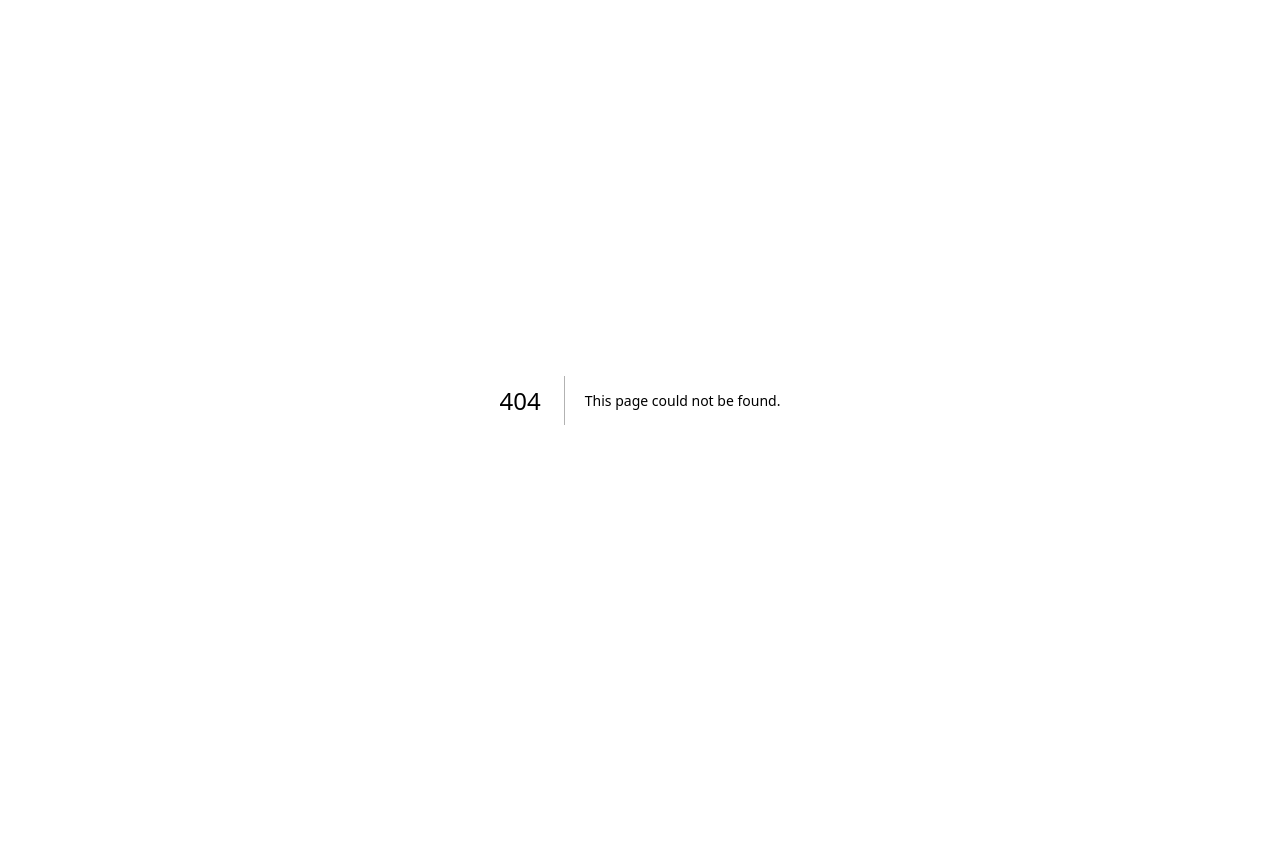
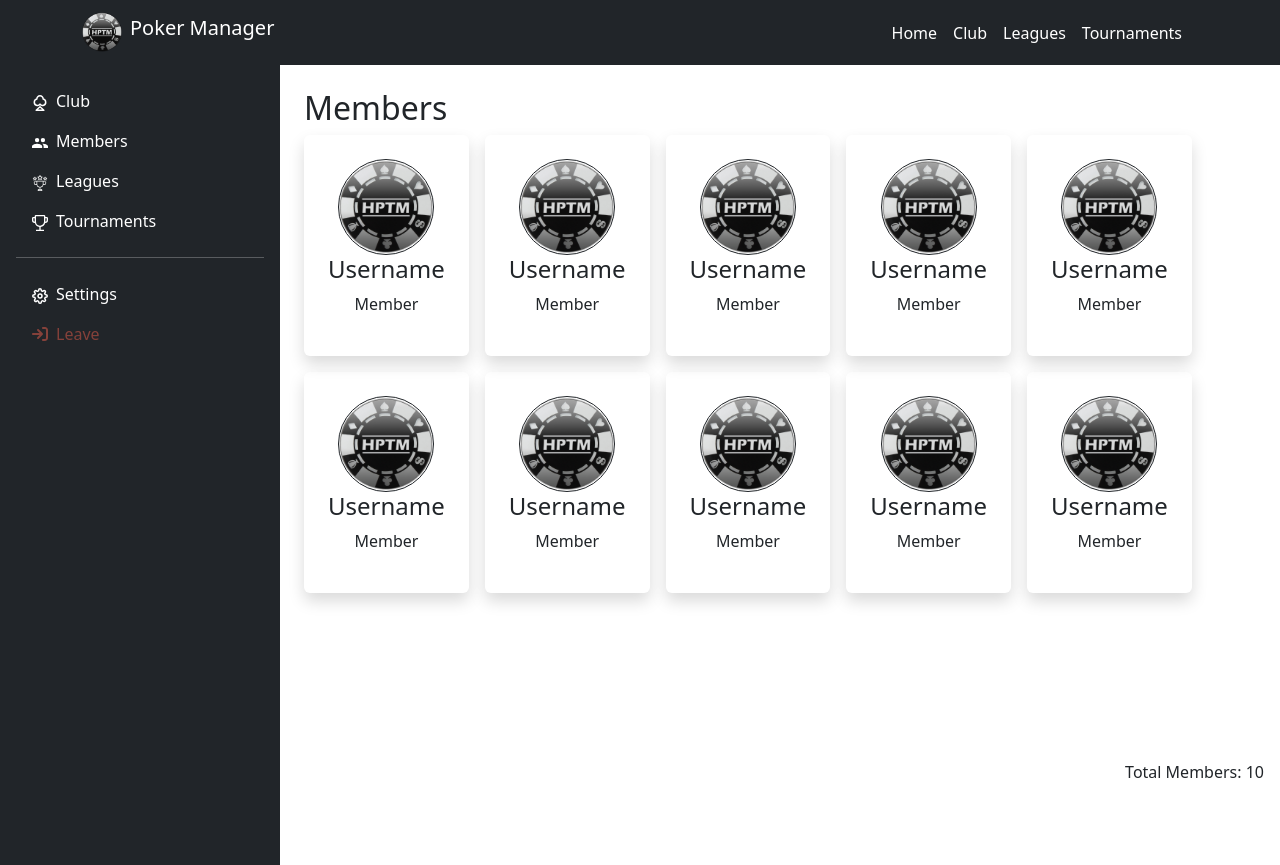
Before and after one commit to JonathanDepaepe/poker, a Next.js app: page /club/members in a window 1280 px wide. Before the commit this address had no page. Before the commit the page ends 800 px from the top, so only its background shows below. Built offline with nearby package versions, Linux system fonts and the light colour scheme.

Commit message:
Members page club

```diff
--- /dev/null
+++ b/pages/club/members.js
@@ -0,0 +1,86 @@
+import {NavClub} from "../../components/navigation/navClub";
+import {NavTop} from "../../components/navigation/navTop";
+import React from 'react';
+
+import Head from "next/head";
+import Image from "next/image";
+
+
+export default function Home() {
+    return (
+        <>
+            <Head>
+                <title>Poker Manager | Club</title>
+                <meta name="viewport" content="initial-scale=1.0, width=device-width"/>
+            </Head>
+            <div>
+                <NavTop/>
+            </div>
+
+            <div className={"d-flex bg-white"}>
+                <NavClub/>
+
+                <main className="p-4 w-100">
+                    <h2>Members</h2>
+                    <article className={'d-flex flex-wrap'}>
+                        <section className={'d-flex flex-column shadow rounded p-4 me-3 mb-3'}>
+                            <Image className={"img-club-member m-auto"} src={"/images/logo.png"} width={100} height={100} alt={"profile"}/>
+                            <h4 className={"text-center"}>Username</h4>
+                            <p className={"text-center"}>Member</p>
+                        </section>
+                        <section className={'d-flex flex-column shadow rounded p-4 me-3 mb-3'}>
+                            <Image className={"img-club-member m-auto"} src={"/images/logo.png"} width={100} height={100} alt={"profile"}/>
+                            <h4 className={"text-center"}>Username</h4>
+                            <p className={"text-center"}>Member</p>
+                        </section>
+                        <section className={'d-flex flex-column shadow rounded p-4 me-3 mb-3'}>
+                            <Image className={"img-club-member m-auto"} src={"/images/logo.png"} width={100} height={100} alt={"profile"}/>
+                            <h4 className={"text-center"}>Username</h4>
+                            <p className={"text-center"}>Member</p>
+                        </section>
+                        <section className={'d-flex flex-column shadow rounded p-4 me-3 mb-3'}>
+                            <Image className={"img-club-member m-auto"} src={"/images/logo.png"} width={100} height={100} alt={"profile"}/>
+                            <h4 className={"text-center"}>Username</h4>
+                            <p className={"text-center"}>Member</p>
+                        </section>
+                        <section className={'d-flex flex-column shadow rounded p-4 me-3 mb-3'}>
+                            <Image className={"img-club-member m-auto"} src={"/images/logo.png"} width={100} height={100} alt={"profile"}/>
+                            <h4 className={"text-center"}>Username</h4>
+                            <p className={"text-center"}>Member</p>
+                        </section>
+                        <section className={'d-flex flex-column shadow rounded p-4 me-3 mb-3'}>
+                            <Image className={"img-club-member m-auto"} src={"/images/logo.png"} width={100} height={100} alt={"profile"}/>
+                            <h4 className={"text-center"}>Username</h4>
+                            <p className={"text-center"}>Member</p>
+                        </section>
+                        <section className={'d-flex flex-column shadow rounded p-4 me-3 mb-3'}>
+                            <Image className={"img-club-member m-auto"} src={"/images/logo.png"} width={100} height={100} alt={"profile"}/>
+                            <h4 className={"text-center"}>Username</h4>
+                            <p className={"text-center"}>Member</p>
+                        </section>
+                        <section className={'d-flex flex-column shadow rounded p-4 me-3 mb-3'}>
+                            <Image className={"img-club-member m-auto"} src={"/images/logo.png"} width={100} height={100} alt={"profile"}/>
+                            <h4 className={"text-center"}>Username</h4>
+                            <p className={"text-center"}>Member</p>
+                        </section>
+                        <section className={'d-flex flex-column shadow rounded p-4 me-3 mb-3'}>
+                            <Image className={"img-club-member m-auto"} src={"/images/logo.png"} width={100} height={100} alt={"profile"}/>
+                            <h4 className={"text-center"}>Username</h4>
+                            <p className={"text-center"}>Member</p>
+                        </section>
+                        <section className={'d-flex flex-column shadow rounded p-4 me-3 mb-3'}>
+                            <Image className={"img-club-member m-auto"} src={"/images/logo.png"} width={100} height={100} alt={"profile"}/>
+                            <h4 className={"text-center"}>Username</h4>
+                            <p className={"text-center"}>Member</p>
+                        </section>
+
+
+
+                    </article>
+
+                    <p className={"total-members pe-3"}>Total Members: 10</p>
+                </main>
+            </div>
+        </>
+    )
+}
--- a/styles/style.css
+++ b/styles/style.css
@@ -92,6 +92,20 @@ main{
     border: 1px solid  rgb(33, 37, 41)
 }
 
+.img-club-member {
+    border-radius: 50%;
+    width: 6rem;
+    height: 6rem;
+    object-fit: cover;
+    border: 1px solid  rgb(33, 37, 41)
+}
+
+.total-members {
+    position:absolute;
+    bottom:0;
+    right:0;
+}
+
 .achievement{
     border: gray;
     display: flex;
```
